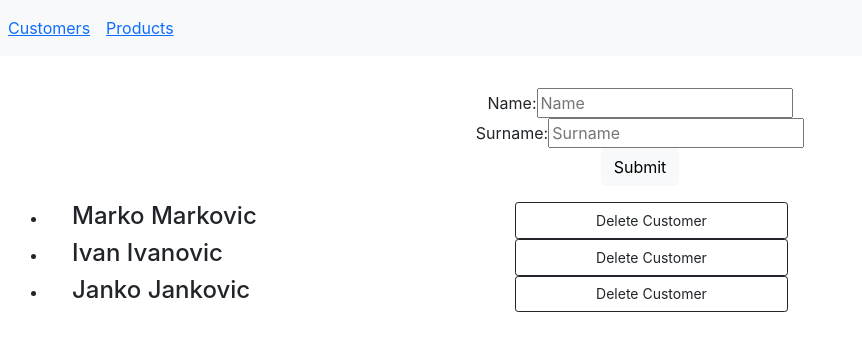
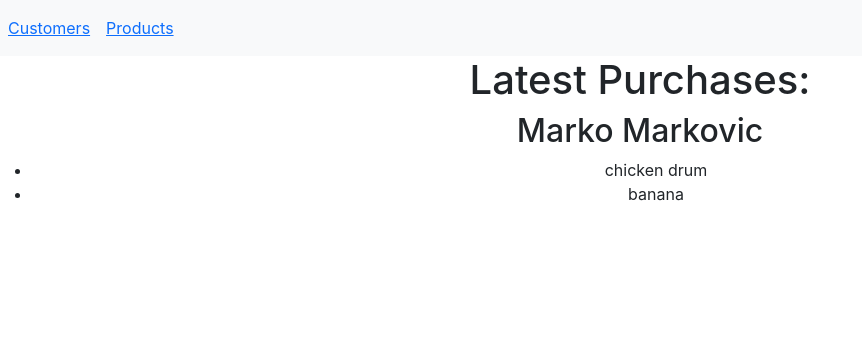
Before and after one commit to MilicaB96/store-app, a React (Create React App) app: page /customers/1 in a window 1280 px wide. Shown: the top 350 px of the page, without its empty margins (0-862 px from the left). Built offline with nearby package versions, Linux system fonts and the light colour scheme.

Commit message:
added LatestPurchase page

```diff
--- a/src/App.js
+++ b/src/App.js
@@ -2,6 +2,7 @@ import { BrowserRouter as Router, Switch, Route, Link } from "react-router-dom";
 import AppCustomers from "./pages/AppCustomers";
 import AppProducts from "./pages/AppProducts";
 import "./App.css";
+import LatestPurchase from "./pages/LatestPurchase";
 
 function App() {
   return (
@@ -18,11 +19,15 @@ function App() {
           </ul>
         </nav>
         <Switch>
-          <Route path='/customers'>
+          <Route exact path='/customers'>
             <AppCustomers />
           </Route>
           <Route path='/products'>
             <AppProducts />
+          </Route>
+          <Route path='/customers/:id'>
+            <LatestPurchase />
+            {console.log("hello")}
           </Route>
         </Switch>
       </div>
--- a/src/pages/AppCustomers.js
+++ b/src/pages/AppCustomers.js
@@ -1,6 +1,7 @@
 import React, { useState } from "react";
 import Customer from "../components/Customer";
 import CustomerService from "../services/CustomerService";
+import { Link } from "react-router-dom";
 
 function AppCustomers() {
   // declare customers variable
@@ -57,8 +58,11 @@ function AppCustomers() {
       {/* customer listing */}
       <ul>
         {customers.map((customer) => (
-          <li key={customer.id} className='text-start'>
-            <Customer {...customer} deleteCallback={handleDelete} />
+          <li className='text-start' key={customer.id}>
+            <div className='d-flex justify-content-start'>
+              <Customer {...customer} deleteCallback={handleDelete} />
+              <Link to={`/customers/${customer.id}`}>Latest Purchases</Link>
+            </div>
           </li>
         ))}
       </ul>
--- /dev/null
+++ b/src/pages/LatestPurchase.js
@@ -0,0 +1,22 @@
+import React from "react";
+import { useParams } from "react-router-dom";
+import CustomerService from "../services/CustomerService";
+function LatestPurchase() {
+  let { id } = useParams();
+  const customer = CustomerService.get(id);
+  return (
+    <div>
+      <h1>Latest Purchases:</h1>
+      <h2>
+        {customer.name} {customer.surname}
+      </h2>
+      <ul>
+        {customer.products.map((product) => (
+          <li>{product}</li>
+        ))}
+      </ul>
+    </div>
+  );
+}
+
+export default LatestPurchase;
```
